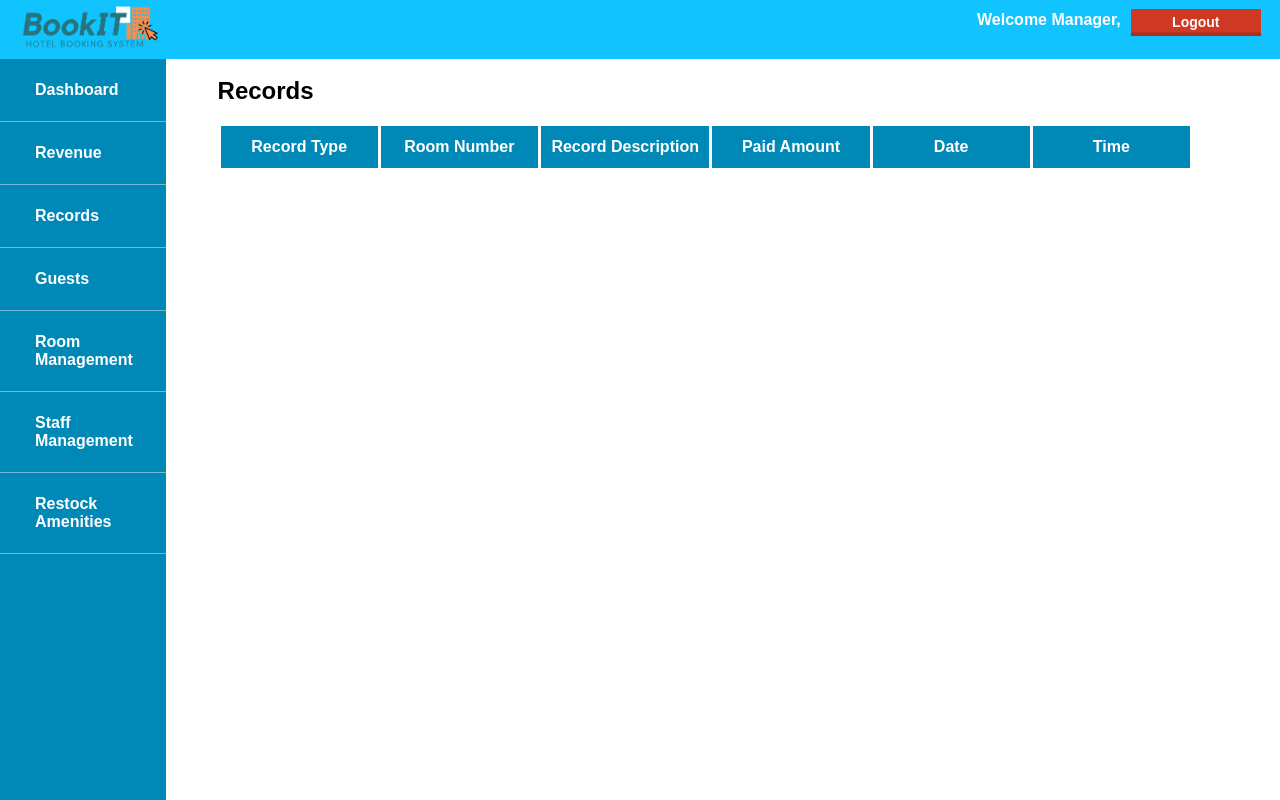
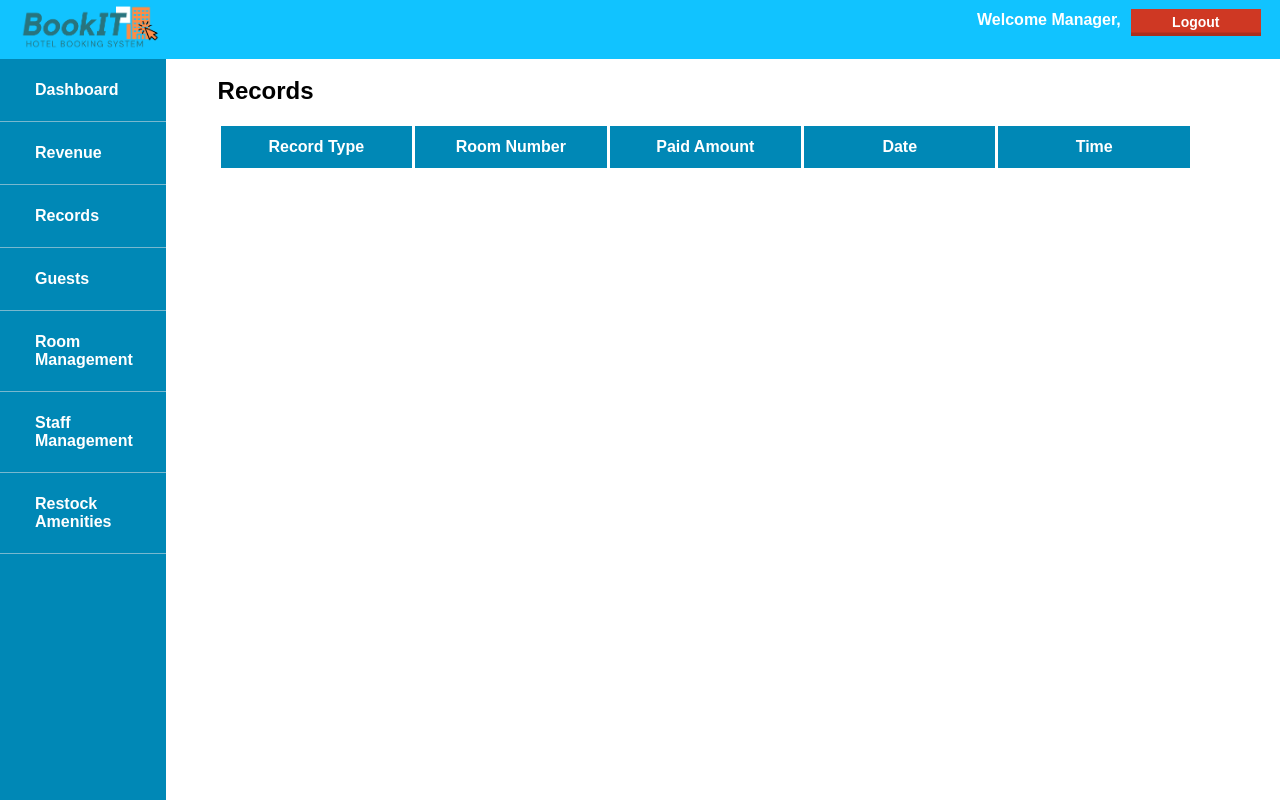
Before and after one commit to lumban-stephen/new-bookIT, a PHP site: page /manager_records.php in a window 1280 px wide. Run offline with PHP 8.4, Linux system fonts and the light colour scheme; data that the repository does not hold is empty.

Commit message:
records update
deleted record desc

```diff
--- a/manager_records.php
+++ b/manager_records.php
@@ -55,7 +55,6 @@
               <tr>
                 <th>Record Type</th>
                 <th>Room Number</th>
-                <th>Record Description</th>
                 <th>Paid Amount</th>
                 <th>Date</th>
                 <th>Time</th>
@@ -67,7 +66,6 @@
 
             $sql = "SELECT  r.room_id as room_id,
                             rec.record_type as record_type,
-                            rec.record_desc as record_desc,
                             rec.record_paid as paid_amount,
                             rec.record_date as record_date,
                             rec.record_time as record_time
@@ -85,7 +83,6 @@
             echo "<tr>
                     <td>".$row['record_type']."</td>
                     <td>".$row['room_id']."</td>
-                    <td>".$row['record_desc']."</td>
                     <td>".$row['paid_amount']."</td>
                     <td>".$row['record_date']."</td>
                     <td>".$row['record_time']."</td>
--- a/receptionist_records.php
+++ b/receptionist_records.php
@@ -53,7 +53,6 @@
               <tr>
                 <th>Record Type</th>
                 <th>Room Number</th>
-                <th>Record Description</th>
                 <th>Paid Amount</th>
                 <th>Date</th>
                 <th>Time</th>
@@ -66,7 +65,6 @@
 
             $sql = "SELECT  r.room_id as room_id,
                             rec.record_type as record_type,
-                            rec.record_desc as record_desc,
                             rec.record_paid as paid_amount,
                             rec.record_date as record_date,
                             rec.record_time as record_time
@@ -84,7 +82,6 @@
                 echo "<tr>
                         <td>".$row['record_type']."</td>
                         <td>".$row['room_id']."</td>
-                        <td>".$row['record_desc']."</td>
                         <td>".$row['paid_amount']."</td>
                         <td>".$row['record_date']."</td>
                         <td>".$row['record_time']."</td>
```
